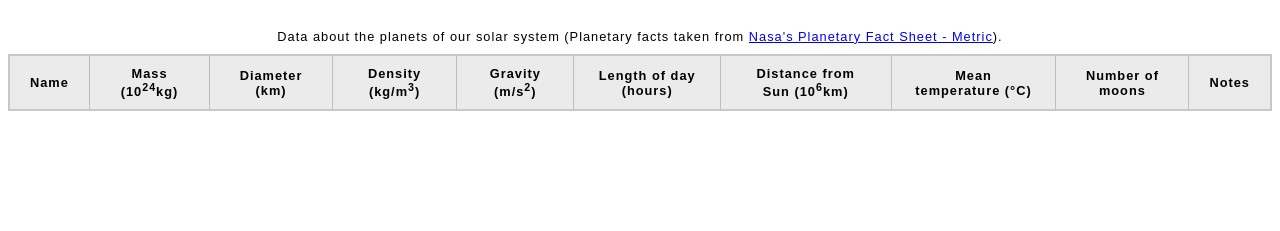
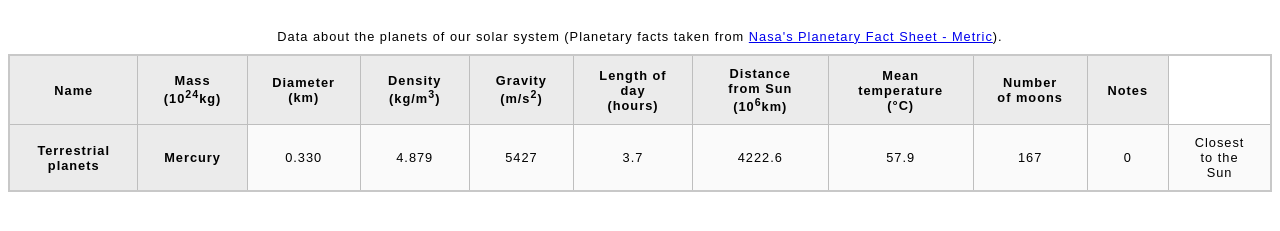
Before and after one commit to HaydenS416/salvadorh25s7, a plain HTML site: page assignment2pt2/blank-template.html in a window 1280 px wide. Shown: the part 61-292 px from the top of the page. Drawn offline with Linux system fonts and the light colour scheme.

Commit message:
added terrestrtial planets row
using th and td tags

```diff
--- a/assignment2pt2/blank-template.html
+++ b/assignment2pt2/blank-template.html
@@ -14,8 +14,8 @@
   <table>
     <caption>
       Data about the planets of our solar system (Planetary facts taken from <a
-      href="http://nssdc.gsfc.nasa.gov/planetary/factsheet/">Nasa's Planetary Fact Sheet - Metric</a>).
-      </caption>
+        href="http://nssdc.gsfc.nasa.gov/planetary/factsheet/">Nasa's Planetary Fact Sheet - Metric</a>).
+    </caption>
     <tr>
       <th>Name</th>
       <th>Mass (10<sup>24</sup>kg)</th>
@@ -29,6 +29,20 @@
       <th>Notes</th>
 
     </tr>
+
+    <tr>
+      <th rowspan="4">Terrestrial planets</th>
+      <th>Mercury</th>
+      <td>0.330</td>
+      <td>4.879</td>
+      <td>5427</td>
+      <td>3.7</td>
+      <td>4222.6</td>
+      <td>57.9</td>
+      <td>167</td>
+      <td>0</td>
+      <td>Closest to the <br> Sun</td>
+    </tr>
   </table>
 
 </body>
```
